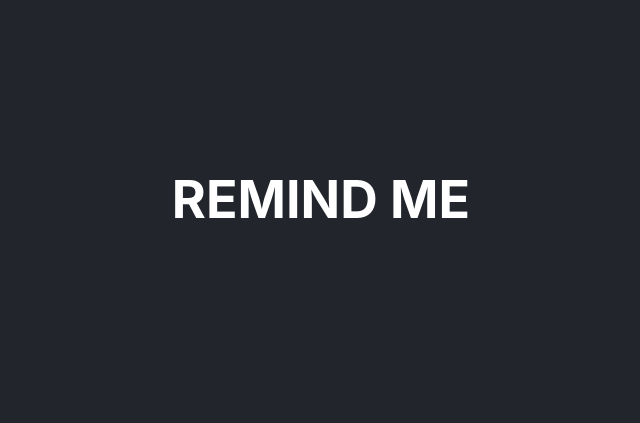
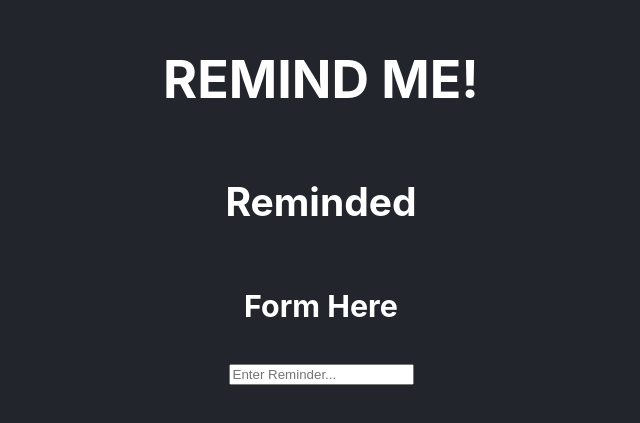
Before and after one commit to hln33/RemindMe, a React (Create React App) app: page / in a window 1280 px wide. Shown: the part 201-624 px from the top of the page, without its empty margins (319-959 px from the left). Built offline with nearby package versions, Linux system fonts and the light colour scheme.

Commit message:
started adding new components

```diff
--- a/src/App.js
+++ b/src/App.js
@@ -1,10 +1,19 @@
 import './App.css';
+
+// import ReminderList from './components/ReminderList';
+// import AddReminder from './components/AddReminder';
+
+import {ReminderList, AddReminder} from './index';
+
+
 
 function App() {
   return (
     <div className="App">
       <header className="App-header">
-       <h1>REMIND ME</h1>
+       <h1>REMIND ME!</h1>
+       <ReminderList />
+       <AddReminder />
       </header>
     </div>
   );
--- /dev/null
+++ b/src/components/AddReminder.js
@@ -0,0 +1,22 @@
+import React, { useState } from 'react'
+
+function AddReminder() {
+    const [text, setText] = useState("")
+    const [type, setType] = useState("")
+    //const [dateTime, setDateTime] = useState(new Date())
+
+    return (
+        <div>
+            <h3>Form Here</h3>
+            <form>
+                <input
+                    type="text"
+                    placeholder="Enter Reminder..."
+                    value={text}
+                />
+            </form>
+        </div>
+    )
+}
+
+export default AddReminder
--- /dev/null
+++ b/src/components/ReminderList.js
@@ -0,0 +1,12 @@
+import React from 'react'
+
+function ReminderList() {
+
+    return (
+        <div>
+            <h2>Reminded</h2>
+        </div>
+    )
+}
+
+export default ReminderList
--- a/src/index.js
+++ b/src/index.js
@@ -3,6 +3,11 @@ import ReactDOM from 'react-dom';
 import './index.css';
 import App from './App';
 import reportWebVitals from './reportWebVitals';
+
+// components
+import ReminderList from './components/ReminderList'
+import AddReminder from './components/AddReminder'
+export {ReminderList, AddReminder}
 
 ReactDOM.render(
   <React.StrictMode>
@@ -11,6 +16,7 @@ ReactDOM.render(
   document.getElementById('root')
 );
 
+
 // If you want to start measuring performance in your app, pass a function
 // to log results (for example: reportWebVitals(console.log))
 // or send to an analytics endpoint. Learn more: https://bit.ly/CRA-vitals
```
